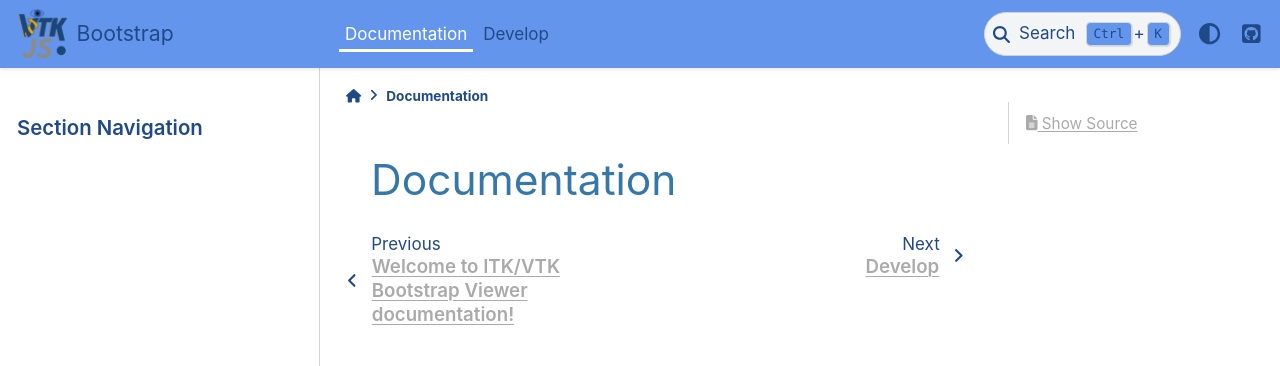
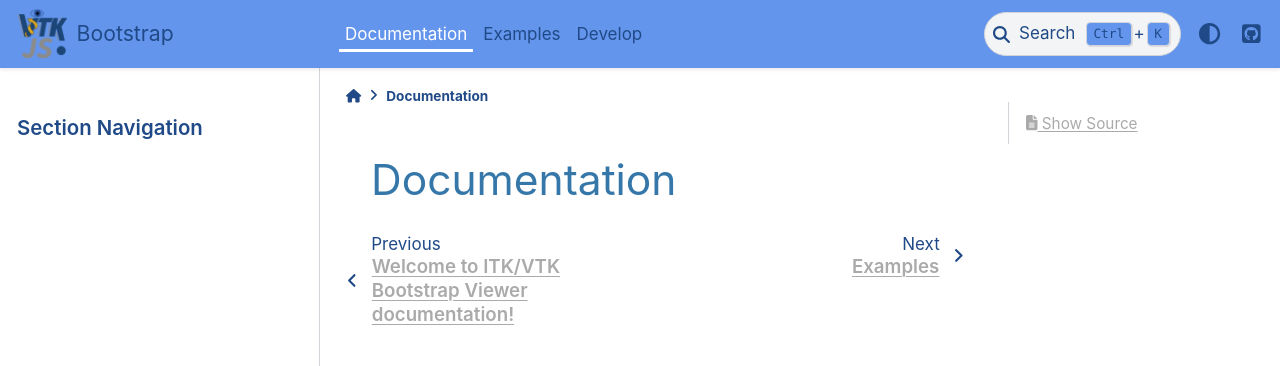
Before and after one commit to InsightSoftwareConsortium/itk-viewer-bootstrap-ui, a Sphinx documentation site: the page built from docs/source/Documentation/documentation.md, in a window 1280 px wide. Shown: the top 366 px of the page. Built offline with Sphinx 7.4.7 and the PyData theme 0.15.4, drawn with Linux system fonts in a browser that asks for light colours.

Commit message:
feat(documentation): Create examples tab

```diff
--- /dev/null
+++ b/docs/source/Examples/examples.md
@@ -0,0 +1,3 @@
+# Examples
+
+## Under Construction
```
Also changed, not shown: docs/source/index.md (+1 -0 lines).
